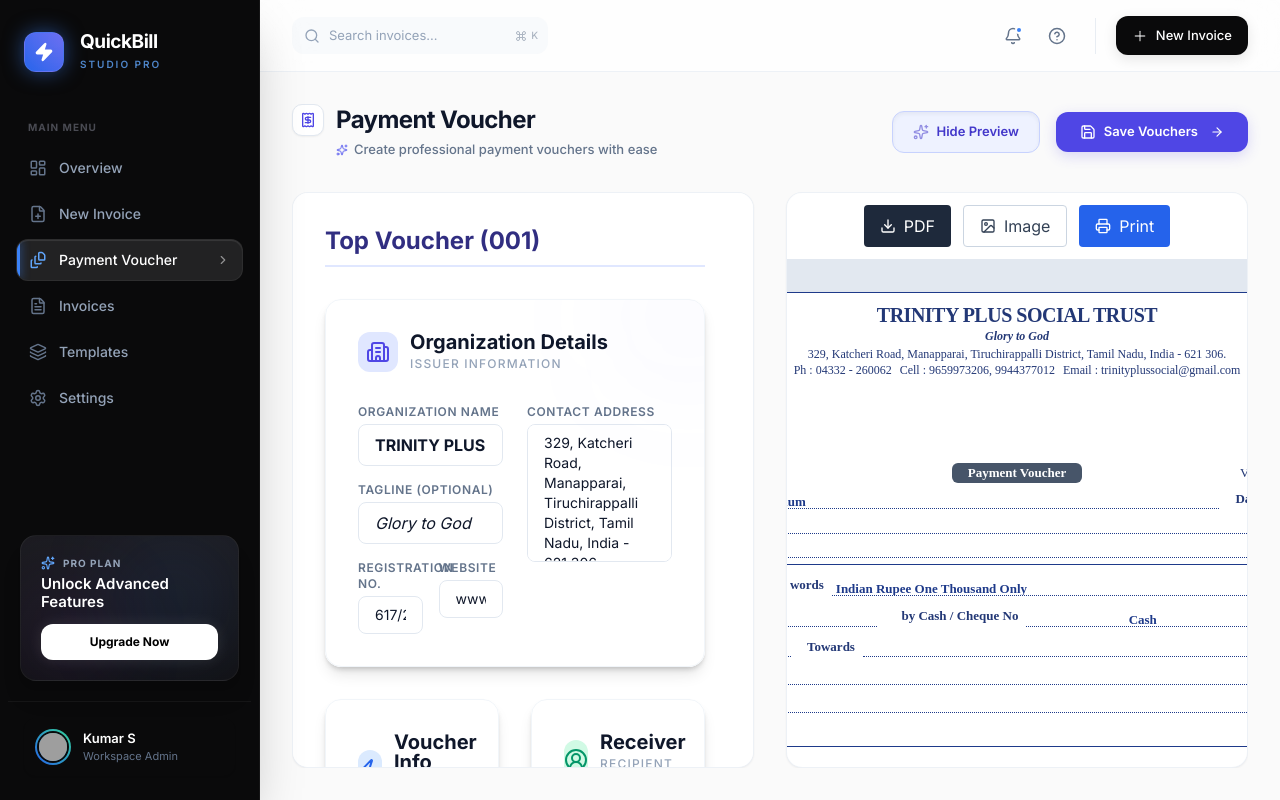
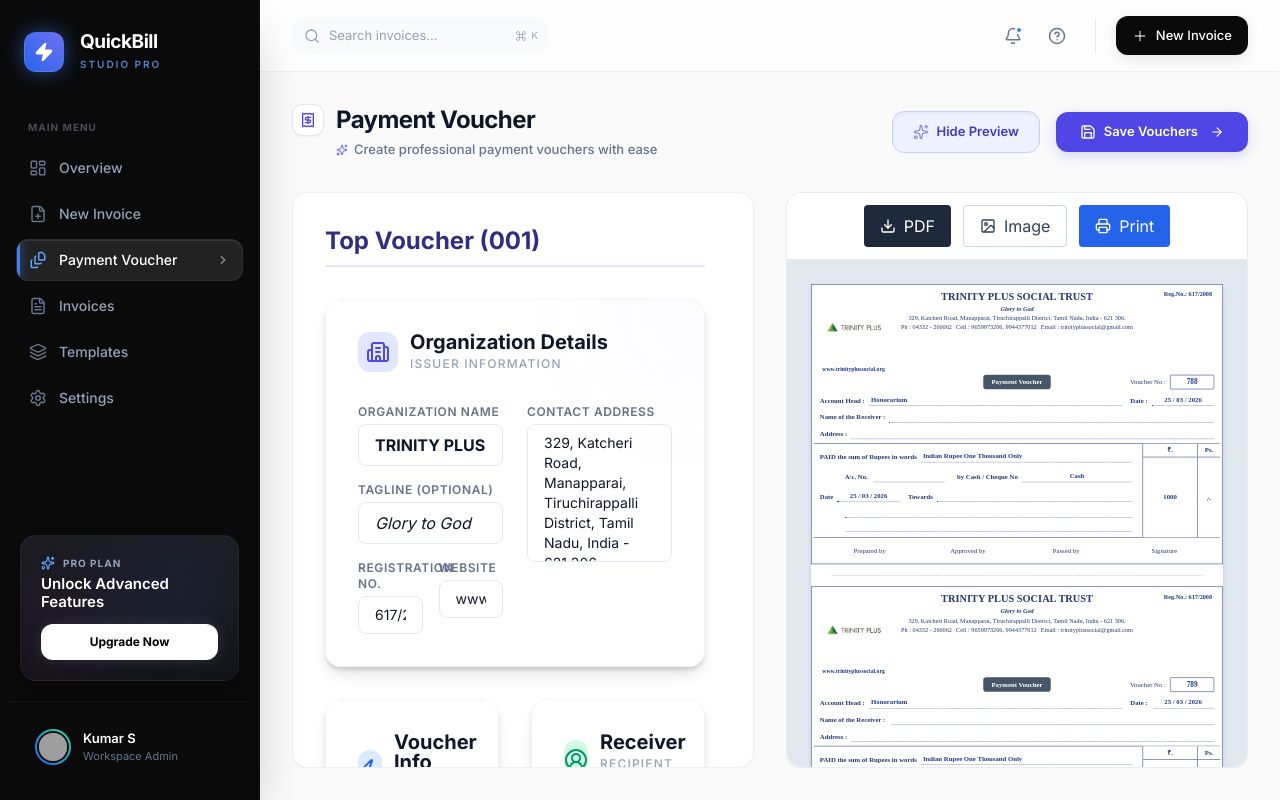
Before and after one commit to INDRAKUMAR2004/Invoice-Generator, a React (Vite) app: page /voucher in a window 1280 px wide. Both pictures are taken after a click on the button "Show Preview". Built offline with nearby package versions, Linux system fonts and the light colour scheme; grey boxes are pictures that could not be loaded.

Commit message:
Invoice PDF UI and Preview UI Updated

```diff
--- a/src/components/VoucherPreview.tsx
+++ b/src/components/VoucherPreview.tsx
@@ -1,4 +1,4 @@
-import React from 'react';
+import React, { useState, useEffect, useRef } from 'react';
 import type { VoucherData } from '../types/voucherTypes';
 import { Printer, Download, Image as ImageIcon } from 'lucide-react';
 import logo from '../assets/trinity-logo.png';
@@ -11,7 +11,38 @@
   onPrint: () => void;
 }
 
-const VoucherPreview: React.FC<VoucherPreviewProps> = ({ data1, data2, onDownloadPDF, onDownloadPNG, onPrint }) => {
+const VoucherPreview: React.FC<VoucherPreviewProps> = ({
+  data1,
+  data2,
+  onDownloadPDF,
+  onDownloadPNG,
+  onPrint,
+}) => {
+  const containerRef = useRef<HTMLDivElement>(null);
+  const [scale, setScale] = useState(1);
+
+  useEffect(() => {
+    const updateScale = () => {
+      if (containerRef.current) {
+        // Subtract padding from container width
+        const containerWidth = containerRef.current.clientWidth - 48;
+        const targetWidth = 794;
+        if (containerWidth < targetWidth) {
+          setScale(containerWidth / targetWidth);
+        } else {
+          setScale(1);
+        }
+      }
+    };
+
+    const resizeObserver = new ResizeObserver(updateScale);
+    if (containerRef.current) {
+      resizeObserver.observe(containerRef.current);
+    }
+
+    updateScale();
+    return () => resizeObserver.disconnect();
+  }, []);
 
   // Abstract the single voucher layout so we can render it twice
   const SingleVoucher = ({ data }: { data: VoucherData }) => {
@@ -34,44 +65,63 @@
       orgPhone = '',
       orgCell = '',
       orgEmail = '',
-            orgWebsite = ''
+      orgWebsite = '',
     } = data || {};
 
-        const dataStyle = { color: '#1e3a8a', fontSize: '13px', fontWeight: 'bold' };
+    const dataStyle = {
+      color: '#1e3a8a',
+      fontSize: '13px',
+      fontWeight: 'bold',
+    };
 
     const amountWhole = amount ? Math.floor(amount) : '';
-        const amountDecimal = amount ? ((amount - Math.floor(amount)) * 100).toFixed(0).padStart(2, '0') : '';
+    const amountDecimal = amount
+      ? ((amount - Math.floor(amount)) * 100).toFixed(0).padStart(2, '0')
+      : '';
     const psText = amountDecimal === '00' ? '/-' : amountDecimal;
 
     return (
       <div
         className="w-[794px] h-[540px] border border-[#1e3a8a] relative p-1 box-border bg-white flex flex-col shrink-0 text-[#1e3a8a]"
-                style={{ fontFamily: "'Times New Roman', Times, serif", lineHeight: '1.2' }}
+        style={{
+          fontFamily: "'Times New Roman', Times, serif",
+          lineHeight: '1.2',
+        }}
       >
         {/* Header Section */}
         <div className="flex-none pt-2 relative">
           {/* Reg No */}
-                    <div className="absolute top-1 right-3 text-[13px] font-bold">
+          <div className="absolute top-2 right-4 text-[12px] font-bold">
             Reg.No.: {regNo || '617/2008'}
           </div>
 
           <div className="flex justify-between items-start px-2">
             {/* Logo */}
             <div className="w-[130px] flex flex-col items-center pl-2">
-                            <img src={logo} style={{
+              <img
+                src={logo}
+                style={{
                   width: '140px',
                   height: '140px',
-                                objectFit: 'contain'
-                            }} alt="Logo" />
-                            <div className="text-[10px] text-center mt-0.5 leading-tight font-medium break-words w-full">{orgWebsite || 'www.trinityplussocial.org'}</div>
+                  objectFit: 'contain',
+                }}
+                alt="Logo"
+              />
+              <div className="text-[11px] text-center mt-1 leading-tight font-bold break-words w-full">
+                {orgWebsite || 'www.trinityplussocial.org'}
               </div>
-
+            </div>
             {/* Org Info */}
             <div className="flex-1 text-center flex flex-col items-center">
-                            <h1 className="text-[20px] font-bold uppercase tracking-tight leading-none text-[#233876]">{orgName || 'TRINITY PLUS SOCIAL TRUST'}</h1>
-                            <p className="text-[12px] mt-1 text-[#233876] font-bold italic">{orgTagline || 'Glory to God'}</p>
+              <h1 className="text-[20px] font-bold uppercase leading-none text-[#233876] mb-1">
+                {orgName || 'TRINITY PLUS SOCIAL TRUST'}
+              </h1>
+              <p className="text-[12px] mt-1 text-[#233876] font-bold italic">
+                {orgTagline || 'Glory to God'}
+              </p>
               <div className="text-[12px] mt-1 whitespace-nowrap text-[#233876]">
-                                {orgAddress || '329, Katcheri Road, Manapparai, Tiruchirappalli District, Tamil Nadu, India - 621 306.'}
+                {orgAddress ||
+                  '329, Katcheri Road, Manapparai, Tiruchirappalli District, Tamil Nadu, India - 621 306.'}
               </div>
               <div className="text-[12px] flex items-center justify-center gap-2 whitespace-nowrap text-[#233876] mt-0.5">
                 {orgPhone && <span>Ph : {orgPhone}</span>}
@@ -79,19 +129,18 @@
                 {orgEmail && <span>Email : {orgEmail}</span>}
               </div>
             </div>
-
             <div className="w-[130px]"></div> {/* Spacer */}
           </div>
 
           {/* Payment Voucher Label & Voucher No */}
           <div className="flex justify-center items-center mt-1 relative w-full">
-                        <div className="bg-[#475569] text-white px-4 py-0.5 rounded-md text-[13px] font-bold print:bg-[#1e3a8a]">
+            <div className="bg-[#475569] text-white px-4 h-[28px] rounded-md text-[13px] font-bold print:bg-[#1e3a8a] flex items-center justify-center">
               Payment Voucher
             </div>
             <div className="absolute right-3 flex items-center gap-2">
               <span className="text-[13px] text-[#233876]">Voucher No :</span>
-                            <div className="w-[80px] border border-[#1e3a8a] rounded-sm text-center font-bold text-[13px] h-[22px] flex items-center justify-center">
-                                {voucherNo}
+              <div className="w-[85px] border border-[#1e3a8a] rounded-sm font-bold text-[14px] h-[28px] flex items-center justify-center bg-white">
+                <span className="leading-none">{voucherNo}</span>
               </div>
             </div>
           </div>
@@ -100,21 +149,43 @@
           <div className="mt-2 mb-2 px-3 text-[13px] font-bold text-[#233876]">
             {/* Account Head, Date */}
             <div className="flex items-end mb-[8px]">
-                            <span className="whitespace-nowrap pb-[1px]">Account Head :</span>
-                            <div className="flex-1 border-b border-[#1e3a8a] border-dotted mx-2 font-bold px-1 relative top-[2px]" style={{ height: '14px', lineHeight: '14px', ...dataStyle }}>{accountHead}</div>
+              <span className="whitespace-nowrap pb-[2px]">Account Head :</span>
+              <div
+                className="flex-1 border-b border-[#1e3a8a] border-dotted mx-2 font-bold px-1 pt-[4px]"
+                style={{ height: '24px', ...dataStyle }}
+              >
+                {accountHead}
+              </div>
 
-                            <span className="whitespace-nowrap pb-[1px] ml-2">Date :</span>
-                            <div className="w-[120px] border-b border-[#1e3a8a] border-dotted ml-2 font-bold px-1 text-center relative top-[2px]" style={{ height: '14px', lineHeight: '14px', ...dataStyle }}>{date}</div>
+              <span className="whitespace-nowrap pb-[2px] ml-2">Date :</span>
+              <div
+                className="w-[120px] border-b border-[#1e3a8a] border-dotted ml-2 font-bold px-1 text-center pt-[4px]"
+                style={{ height: '24px', ...dataStyle }}
+              >
+                {date}
+              </div>
             </div>
 
             <div className="flex items-end mb-[8px]">
-                            <span className="whitespace-nowrap pb-[1px]">Name of the Receiver :</span>
-                            <div className="flex-1 border-b border-[#1e3a8a] border-dotted ml-2 font-bold pl-2 truncate relative top-[2px]" style={{ height: '14px', lineHeight: '14px', ...dataStyle }}>{receiverName}</div>
+              <span className="whitespace-nowrap pb-[2px]">
+                Name of the Receiver :
+              </span>
+              <div
+                className="flex-1 border-b border-[#1e3a8a] border-dotted ml-2 font-bold pl-2 truncate pt-[4px]"
+                style={{ height: '24px', ...dataStyle }}
+              >
+                {receiverName}
+              </div>
             </div>
 
             <div className="flex items-end mb-[6px]">
-                            <span className="whitespace-nowrap pb-[1px]">Address :</span>
-                            <div className="flex-1 border-b border-[#1e3a8a] border-dotted ml-2 font-bold pl-2 truncate relative top-[2px]" style={{ height: '14px', lineHeight: '14px', ...dataStyle }}>{address}</div>
+              <span className="whitespace-nowrap pb-[2px]">Address :</span>
+              <div
+                className="flex-1 border-b border-[#1e3a8a] border-dotted ml-2 font-bold pl-2 truncate pt-[4px]"
+                style={{ height: '24px', ...dataStyle }}
+              >
+                {address}
+              </div>
             </div>
           </div>
         </div>
@@ -123,26 +194,56 @@
         <div className="flex-1 flex w-full border-t border-b border-[#1e3a8a]">
           {/* Left Details */}
           <div className="flex-1 p-3 flex flex-col justify-start text-[13px] font-bold text-[#233876]">
-
             <div className="flex items-end mb-[14px]">
-                            <span className="whitespace-nowrap pb-[1px]">PAID the sum of Rupees in words</span>
-                            <div className="flex-1 border-b border-[#1e3a8a] border-dotted mx-2 font-bold px-1 truncate relative top-[2px]" style={{ height: '14px', lineHeight: '14px', ...dataStyle }}>{amountInWords}</div>
+              <span className="whitespace-nowrap pb-[2px]">
+                PAID the sum of Rupees in words
+              </span>
+              <div
+                className="flex-1 border-b border-[#1e3a8a] border-dotted mx-2 font-bold px-1 truncate pt-[4px]"
+                style={{ height: '24px', ...dataStyle }}
+              >
+                {amountInWords}
+              </div>
             </div>
 
             <div className="flex items-end pl-12 mb-[14px]">
-                            <span className="whitespace-nowrap pb-[1px]">A/c. No.</span>
-                            <div className="w-[140px] border-b border-[#1e3a8a] border-dotted mx-2 font-bold px-1 text-center relative top-[2px]" style={{ height: '14px', lineHeight: '14px', ...dataStyle }}>{accountNo}</div>
-                            <span className="whitespace-nowrap pb-[1px] ml-4">by Cash / Cheque No</span>
-                            <div className="flex-1 border-b border-[#1e3a8a] border-dotted mx-2 font-bold px-1 text-center relative top-[2px]" style={{ height: '14px', lineHeight: '14px', ...dataStyle }}>
-                                {paymentMode === 'Cash' ? 'Cash' : (chequeNo ? `${paymentMode} - ${chequeNo}` : paymentMode)}
+              <span className="whitespace-nowrap pb-[2px]">A/c. No.</span>
+              <div
+                className="w-[140px] border-b border-[#1e3a8a] border-dotted mx-2 font-bold px-1 text-center pt-[4px]"
+                style={{ height: '24px', ...dataStyle }}
+              >
+                {accountNo}
+              </div>
+              <span className="whitespace-nowrap pb-[2px] ml-4">
+                by Cash / Cheque No
+              </span>
+              <div
+                className="flex-1 border-b border-[#1e3a8a] border-dotted mx-2 font-bold px-1 text-center pt-[4px]"
+                style={{ height: '24px', ...dataStyle }}
+              >
+                {paymentMode === 'Cash'
+                  ? 'Cash'
+                  : chequeNo
+                    ? `${paymentMode} - ${chequeNo}`
+                    : paymentMode}
               </div>
             </div>
 
             <div className="flex items-end mb-[14px]">
-                            <span className="whitespace-nowrap pb-[1px]">Date</span>
-                            <div className="w-[120px] border-b border-[#1e3a8a] border-dotted mx-2 font-bold px-1 text-center relative top-[2px]" style={{ height: '14px', lineHeight: '14px', ...dataStyle }}>{date}</div>
-                            <span className="whitespace-nowrap pb-[1px] ml-2">Towards</span>
-                            <div className="flex-1 border-b border-[#1e3a8a] border-dotted mx-2 font-bold px-1 truncate relative top-[2px]" style={{ height: '14px', lineHeight: '14px', ...dataStyle }}>{towards}</div>
+              <span className="whitespace-nowrap pb-[2px]">Date</span>
+              <div
+                className="w-[120px] border-b border-[#1e3a8a] border-dotted mx-2 font-bold px-1 text-center pt-[4px]"
+                style={{ height: '24px', ...dataStyle }}
+              >
+                {date}
+              </div>
+              <span className="whitespace-nowrap pb-[2px] ml-2">Towards</span>
+              <div
+                className="flex-1 border-b border-[#1e3a8a] border-dotted mx-2 font-bold px-1 truncate pt-[4px]"
+                style={{ height: '24px', ...dataStyle }}
+              >
+                {towards}
+              </div>
             </div>
 
             {/* Additional filler dot lines */}
@@ -157,14 +258,23 @@
           </div>
 
           {/* Right Amount Box - spans all the way down! */}
-                    <div className="w-[130px] border-l border-[#1e3a8a] shrink-0 flex flex-col bg-white">
+          <div className="w-[150px] border-l border-[#1e3a8a] shrink-0 flex flex-col bg-white">
             <div className="flex border-b border-[#1e3a8a] text-[13px] font-bold h-[26px] items-center text-center text-[#233876]">
               <div className="flex-1">₹.</div>
-                            <div className="w-[35px] border-l border-[#1e3a8a] h-full flex items-center justify-center">Ps.</div>
+              <div className="w-[45px] border-l border-[#1e3a8a] h-full flex items-center justify-center">
+                Ps.
+              </div>
             </div>
             <div className="flex text-[14px] font-bold flex-1 items-center text-center">
-                            <div className="flex-1 text-[20px]" style={dataStyle}>{amountWhole}</div>
-                            <div className="w-[35px] border-l border-[#1e3a8a] text-[15px] h-full flex items-center justify-center pt-2" style={dataStyle}>{amount ? psText : ''}</div>
+              <div className="flex-1 text-[22px]" style={dataStyle}>
+                {amountWhole}
+              </div>
+              <div
+                className="w-[45px] border-l border-[#1e3a8a] text-[16px] h-full flex items-center justify-center pt-2"
+                style={dataStyle}
+              >
+                {amount ? psText : ''}
+              </div>
             </div>
           </div>
         </div>
@@ -176,7 +286,6 @@
           <div className="w-[120px] text-center">Passed by</div>
           <div className="w-[120px] text-center">Signature</div>
         </div>
-
       </div>
     );
   };
@@ -185,24 +294,75 @@
     <div className="flex flex-col h-full overflow-hidden bg-slate-100">
       {/* Toolbar */}
       <div className="p-3 flex gap-3 shrink-0 bg-white border-b border-slate-200 z-10 sticky top-0 justify-center">
-                <button onClick={onDownloadPDF} className="bg-slate-800 text-white rounded px-4 py-2 flex items-center gap-2 hover:bg-slate-700 transition-colors">
+        <button
+          onClick={onDownloadPDF}
+          className="bg-slate-800 text-white rounded px-4 py-2 flex items-center gap-2 hover:bg-slate-700 transition-colors"
+        >
           <Download size={16} /> PDF
         </button>
-                <button onClick={onDownloadPNG} className="bg-white border border-slate-300 rounded px-4 py-2 flex items-center gap-2 hover:bg-slate-50 transition-colors text-slate-700">
+        <button
+          onClick={onDownloadPNG}
+          className="bg-white border border-slate-300 rounded px-4 py-2 flex items-center gap-2 hover:bg-slate-50 transition-colors text-slate-700"
+        >
           <ImageIcon size={16} /> Image
         </button>
-                <button onClick={onPrint} className="bg-blue-600 text-white rounded px-4 py-2 flex items-center gap-2 hover:bg-blue-700 transition-colors">
+        <button
+          onClick={onPrint}
+          className="bg-blue-600 text-white rounded px-4 py-2 flex items-center gap-2 hover:bg-blue-700 transition-colors"
+        >
           <Printer size={16} /> Print
         </button>
       </div>
 
       {/* A4 Canvas Area - Portrait wrapping two Landscape Vouchers */}
-            <div className="flex-1 overflow-auto custom-scrollbar flex justify-center p-8 pb-24 print:p-0 bg-slate-200">
+      <div
+        ref={containerRef}
+        className="flex-1 overflow-x-hidden overflow-y-auto custom-scrollbar flex justify-center p-6 pb-24 print:p-0 bg-slate-200"
+      >
         {/* 794px x 1123px standard A4 Size Container */}
+        <div
+          style={{
+            transform: `scale(${scale})`,
+            transformOrigin: 'top center',
+            width: '794px',
+            height: `${1123 * scale}px`,
+            display: 'flex',
+            justifyContent: 'center',
+          }}
+        >
           <div
             id="voucher-canvas"
             className="bg-white mx-auto print:shadow-none print:!m-0 text-black p-0 relative flex flex-col items-center justify-between shrink-0 drop-shadow-lg"
-                    style={{ width: '794px', height: '1123px', overflow: 'hidden' }}
+            style={{
+              width: '794px',
+              height: '1123px',
+              overflow: 'hidden',
+            }}
+          >
+            <SingleVoucher data={data1} />
+
+            {/* A simple thin dashed line cut marker */}
+            <div className="w-[90%] mx-auto border-b border-dashed border-gray-400 absolute top-1/2 left-1/2 -translate-x-1/2 -translate-y-1/2"></div>
+
+            <SingleVoucher data={data2} />
+          </div>
+        </div>
+      </div>
+
+      {/* Hidden High-Quality Download Canvas (NEVER SCALED) */}
+      <div
+        className="absolute left-[-9999px] top-0 overflow-hidden no-print"
+        style={{ width: '794px', height: '1123px', visibility: 'visible' }}
+      >
+        <div
+          id="voucher-download-canvas"
+          className="bg-white p-0 relative flex flex-col items-center justify-between shrink-0"
+          style={{
+            width: '794px',
+            height: '1123px',
+            overflow: 'hidden',
+            fontFamily: "'Times New Roman', Times, serif",
+          }}
         >
           <SingleVoucher data={data1} />
 
--- a/src/pages/CreateVoucher.tsx
+++ b/src/pages/CreateVoucher.tsx
@@ -134,12 +134,12 @@
 
                     {/* Right: Live Preview */}
                     {showPreview && (
-                        <section className="h-full overflow-hidden rounded-2xl border border-slate-200/60 shadow-sm bg-white relative flex flex-col bg-slate-100 animate-in fade-in slide-in-from-right-10 duration-500">
+                        <section className="h-full overflow-hidden rounded-2xl border border-slate-200/60 shadow-sm relative flex flex-col bg-slate-100 animate-in fade-in slide-in-from-right-10 duration-500">
                             <VoucherPreview
                                 data1={watchAllFields.voucher1 as VoucherData}
                                 data2={watchAllFields.voucher2 as VoucherData}
-                                onDownloadPDF={() => generatePDF('voucher-canvas', `VOUCHERS-${watchAllFields.voucher1?.voucherNo}-${watchAllFields.voucher2?.voucherNo}`)}
-                                onDownloadPNG={() => generatePNG('voucher-canvas', `VOUCHERS-${watchAllFields.voucher1?.voucherNo}-${watchAllFields.voucher2?.voucherNo}`)}
+                                onDownloadPDF={() => generatePDF('voucher-download-canvas', `VOUCHERS-${watchAllFields.voucher1?.voucherNo}-${watchAllFields.voucher2?.voucherNo}`)}
+                                onDownloadPNG={() => generatePNG('voucher-download-canvas', `VOUCHERS-${watchAllFields.voucher1?.voucherNo}-${watchAllFields.voucher2?.voucherNo}`)}
                                 onPrint={() => printInvoice('voucher-canvas')}
                             />
                         </section>
```
Also changed, not shown: src/components/InvoicePreview.tsx (+226 -61 lines). Lines whose indentation alone changed are shown as unchanged.
